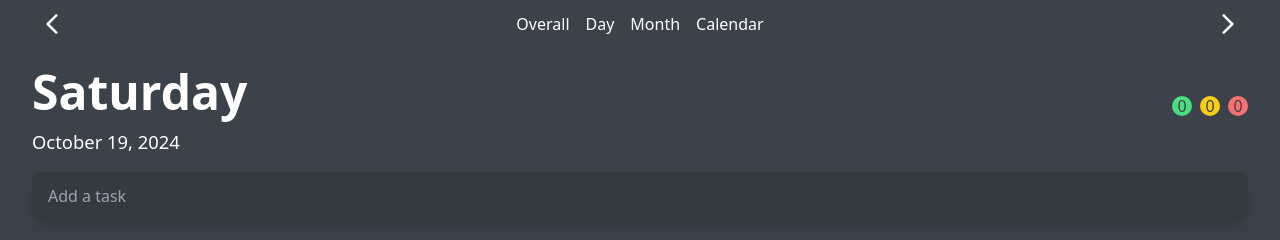
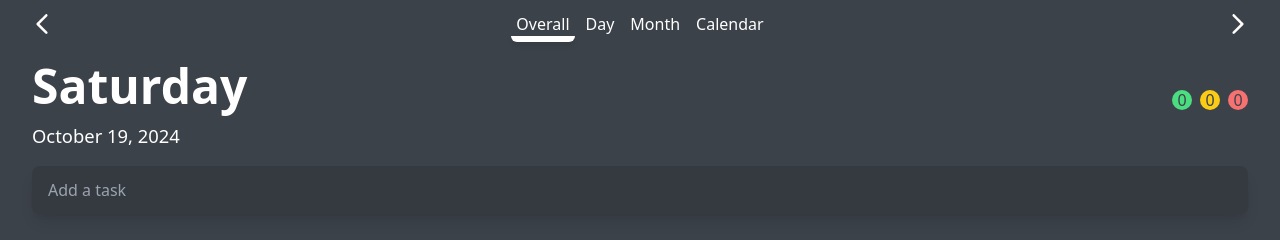
Before and after one commit to oliwilliams1/Snout-Apps-Website, a website built with Vite: page index.html in a window 1280 px wide. Built offline with nearby package versions, Linux system fonts and the light colour scheme.

Commit message:
tab indicator

```diff
--- a/index.html
+++ b/index.html
@@ -13,20 +13,22 @@
   </head>
   <body class="bg-snout-base">
     <!-- Navigation panel -->
-    <div class="flex justify-center w-full h-12">
-      <div class="w-10 mr-auto ml-8 p-2.5 my-auto">
+    <div class="flex justify-center w-full h-8 mt-2">
+      <div class="w-5 mr-auto ml-8 my-auto">
         <img src="src/assets/arrow.svg" alt="Back arrow">
       </div>
       <div class="flex justify-center items-center gap-4 text-snout-light">
-          <p>Overall</p>
+          <p id="tab-1">Overall</p>
           <p>Day</p>
           <p>Month</p>
           <p>Calendar</p>
       </div>
-      <div class="w-10 ml-auto mr-8 p-2.5 my-auto" style="transform: scale(-1, 1)">
+      <div class="w-5 ml-auto mr-8 my-auto" style="transform: scale(-1, 1)">
         <img src="src/assets/arrow.svg" alt="Forward arrow">
       </div>
     </div>
+
+    <div class="h-1.5 shadow-md rounded-b-full bg-snout-light mt-[-0.25rem]" id="segmentVisualiser"></div>
 
     <!-- Date and quick glance at task priority thing -->
     <div class="flex px-8 py-2">
@@ -53,7 +55,7 @@
             <option value="4">No Priority</option>
           </select>
         </form>
-        <button class="w-12 h-12 bg-snout-deep rounded-full flex-shrink-0" id="addTask">+</button>
+        <button class="w-12 h-12 bg-snout-deep rounded-full flex-shrink-0 text-snout-light" id="addTask">+</button>
       </div>
     </div>
 
--- a/src/day-handler.ts
+++ b/src/day-handler.ts
@@ -1,8 +1,9 @@
 const dayNameHtml = document.getElementById('dayName');
 const dateHtml = document.getElementById('date');
+const tab1 = document.getElementById('tab-1');
+const segmentVisualiser = document.getElementById('segmentVisualiser');
 
 function renderDay() {
-    console.log("Rendering day...");
     const now = new Date();
     const dayName = now.toLocaleDateString('en-US', { weekday: 'long' });
     const date = now.toLocaleDateString('en-US', { month: 'long', day: 'numeric', year: 'numeric' });
@@ -13,4 +14,18 @@ function renderDay() {
     }
 }
 
-document.addEventListener('DOMContentLoaded', renderDay);
+function renderTab() {
+    const rect = tab1?.getBoundingClientRect();
+
+    if (rect && segmentVisualiser) {
+        segmentVisualiser.style.width = `${rect.width + 10}px`;
+        segmentVisualiser.style.marginLeft = `${rect.left - 5}px`;
+    }
+}
+
+function render2() {
+    renderDay();
+    renderTab();
+}
+
+document.addEventListener('DOMContentLoaded', render2);
```
